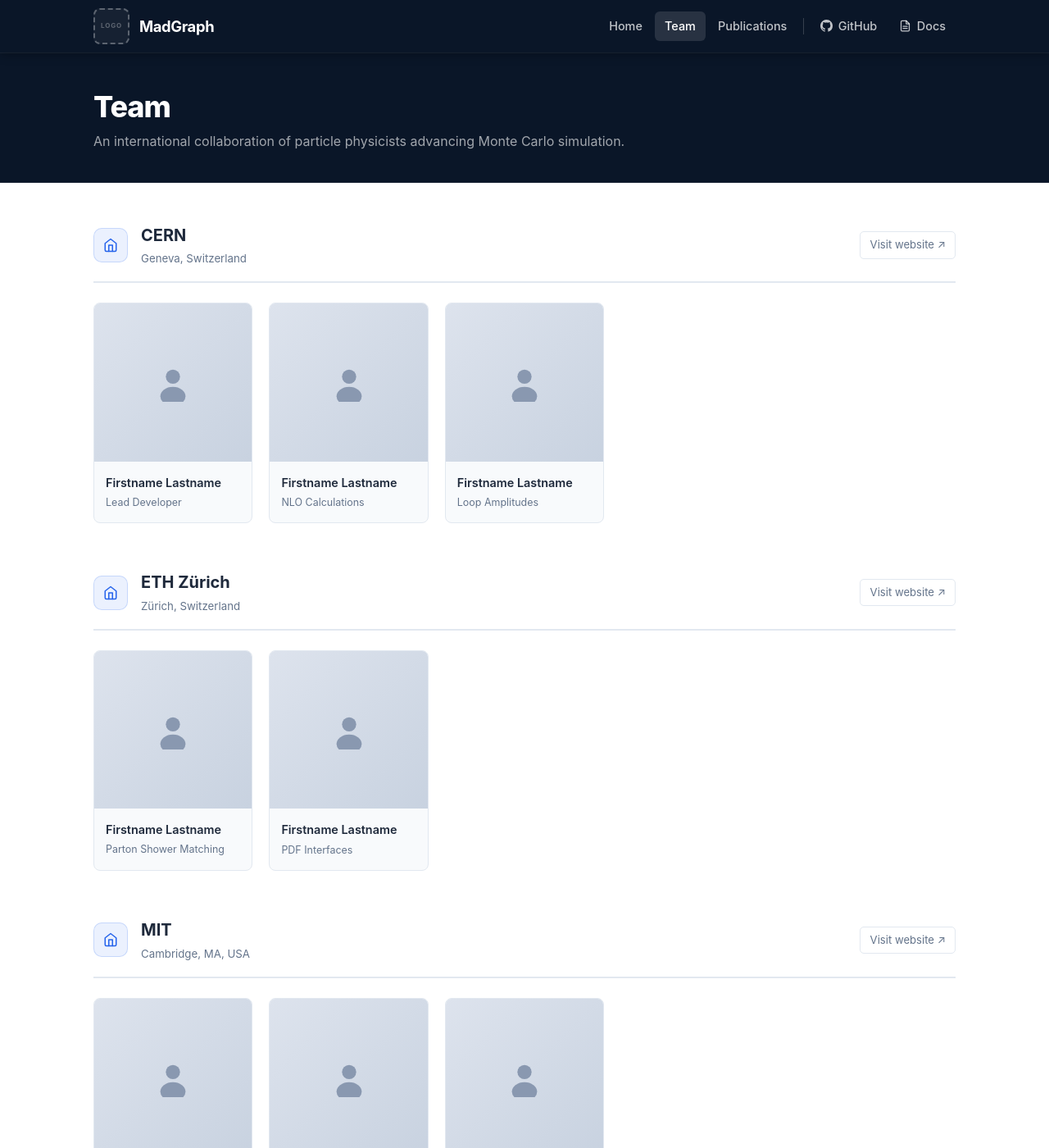
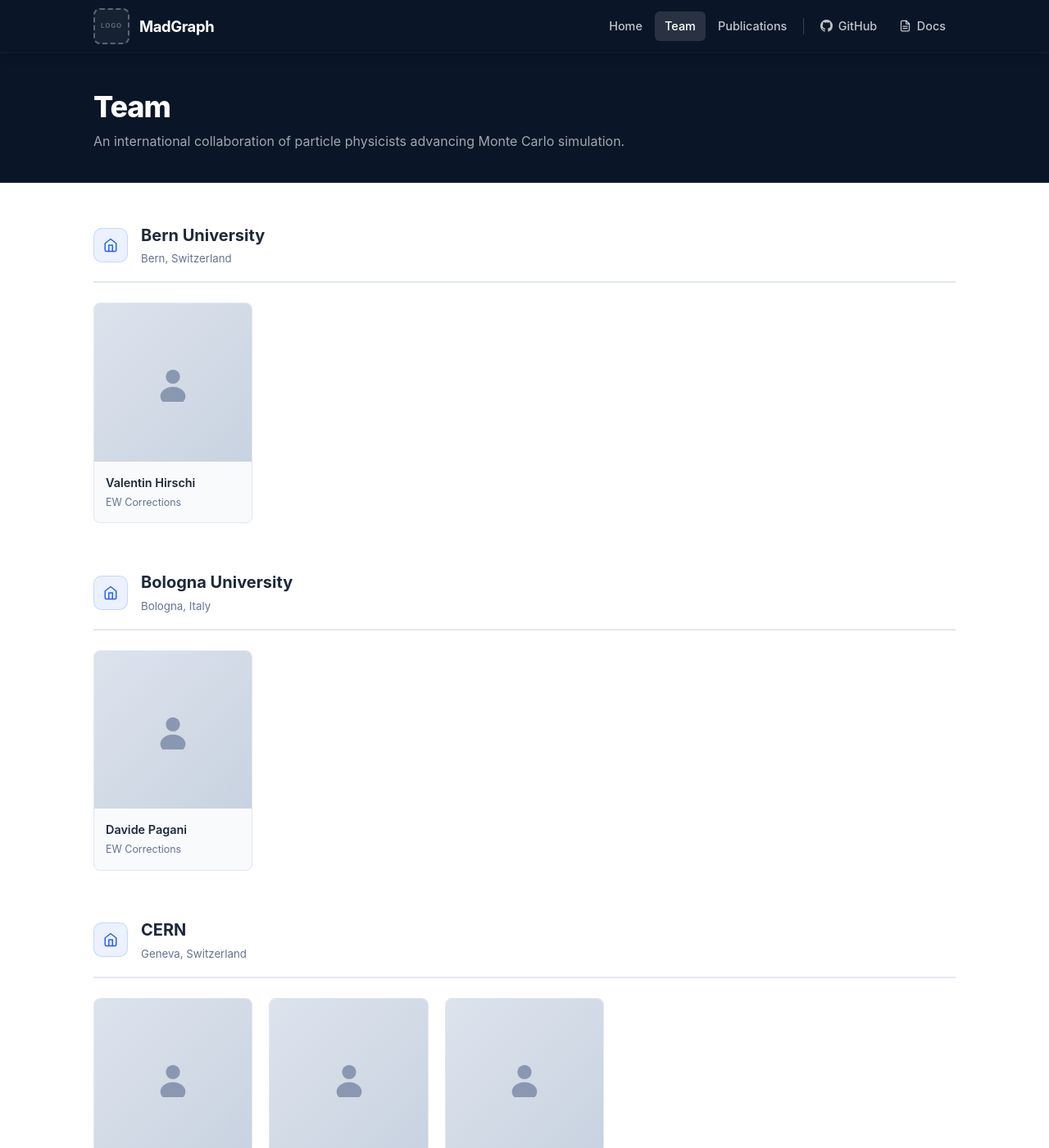
Before and after one commit to MadGraphTeam/madgraphteam.github.io, a Jekyll site: the page built from team.md, in a window 1280 px wide and 1400 px high. Shown: the whole window at 82% size. Built offline with Jekyll 4.4.1, drawn with Linux system fonts in a browser that asks for light colours; some of the changed text lies outside the part shown.

Commit message:
update teams page

```diff
--- a/_data/team.yml
+++ b/_data/team.yml
@@ -1,50 +1,84 @@
 institutions:
+  - name: Bern University
+    location: Bern, Switzerland
+    members:
+      - name: Valentin Hirschi
+        role: EW Corrections
+        url:
+        photo:
+
+  - name: Bologna University
+    location: Bologna, Italy
+    members:
+      - name: Davide Pagani
+        role: EW Corrections
+        url:
+        photo:
+
   - name: CERN
     location: Geneva, Switzerland
-    url: https://home.cern
     members:
-      - name: Firstname Lastname
+      - name: Stefano Frixione
+        role: Loop Amplitudes
+        url:
+        photo:
+      - name: Daniele Massaro
         role: Lead Developer
+        url:
         photo:
-      - name: Firstname Lastname
+      - name: Stefan Roiser
         role: NLO Calculations
-        photo:
-      - name: Firstname Lastname
-        role: Loop Amplitudes
+        url:
         photo:
 
-  - name: ETH Zürich
-    location: Zürich, Switzerland
-    url: https://ethz.ch
+  - name: CP3, UCLouvain
+    location: Louvain-la-Neuve, Belgium
     members:
-      - name: Firstname Lastname
+      - name: Theo Heimel
+        role: PDF Interfaces
+        url:
+        photo:
+      - name: Fabio Maltoni
         role: Parton Shower Matching
+        url:
         photo:
-      - name: Firstname Lastname
+      - name: Olivier Mattelaer
         role: PDF Interfaces
+        url:
         photo:
 
-  - name: MIT
-    location: Cambridge, MA, USA
-    url: https://mit.edu
+  - name: IFJ PAN
+    location: Krakow, Poland
     members:
-      - name: Firstname Lastname
-        role: Phenomenology
-        photo:
-      - name: Firstname Lastname
-        role: BSM Models
-        photo:
-      - name: Firstname Lastname
-        role: Detector Simulation
+      - name: Richard Ruiz
+        role: EW Corrections
+        url:
         photo:
 
-  - name: University of Edinburgh
-    location: Edinburgh, UK
-    url: https://ed.ac.uk
+  - name: LPTHE
+    location: Paris, France
     members:
-      - name: Firstname Lastname
+      - name: Hua-Sheng Shao
         role: EW Corrections
+        url:
         photo:
-      - name: Firstname Lastname
-        role: GPU Acceleration
+
+  - name: Lund University
+    location: Lund, Sweden
+    members:
+      - name: Rikkert Frederix
+        role: EW Corrections
+        url:
         photo:
+
+  - name: Milan University
+    location: Milan, Italy
+    members:
+      - name: Ramon Winterhalder
+        role: Phenomenology
+        url:
+        photo:
+      - name: Marco Zaro
+        role: BSM Models
+        url:
+        photo:
--- a/_sass/main.scss
+++ b/_sass/main.scss
@@ -674,16 +674,24 @@
 }
 
 .member-card {
+  display: block;
   background: $bg-alt;
   border-radius: $radius;
   overflow: hidden;
   border: 1px solid $border;
   transition: box-shadow 0.15s ease, transform 0.15s ease;
+  color: inherit;
+  text-decoration: none;
 
   &:hover {
+    text-decoration: none;
+    color: inherit;
     box-shadow: 0 4px 16px rgba(0,0,0,0.09);
     transform: translateY(-2px);
   }
+
+  // Show pointer only when the card is a link
+  &[href] { cursor: pointer; }
 }
 
 .member-photo-wrap {
--- a/team.md
+++ b/team.md
@@ -4,7 +4,8 @@
 subtitle: An international collaboration of particle physicists advancing Monte Carlo simulation.
 ---
 
-{% for institution in site.data.team.institutions %}
+{% assign sorted_institutions = site.data.team.institutions | sort: 'name' %}
+{% for institution in sorted_institutions %}
 <div class="institution-block">
 
   <div class="institution-header">
@@ -18,16 +19,16 @@
       <div class="institution-name">{{ institution.name }}</div>
       <div class="institution-location">{{ institution.location }}</div>
     </div>
-    {% if institution.url %}
-    <a href="{{ institution.url }}" class="institution-link" target="_blank" rel="noopener noreferrer">
-      Visit website ↗
-    </a>
-    {% endif %}
   </div>
 
   <div class="members-grid">
-    {% for member in institution.members %}
+    {% assign sorted_members = institution.members | sort: 'name' %}
+    {% for member in sorted_members %}
+    {% if member.url %}
+    <a href="{{ member.url }}" class="member-card" target="_blank" rel="noopener noreferrer">
+    {% else %}
     <div class="member-card">
+    {% endif %}
       <div class="member-photo-wrap">
         {% if member.photo %}
         <img src="{{ member.photo | relative_url }}" alt="{{ member.name }}">
@@ -44,7 +45,11 @@
         <div class="member-name">{{ member.name }}</div>
         <div class="member-role">{{ member.role }}</div>
       </div>
+    {% if member.url %}
+    </a>
+    {% else %}
     </div>
+    {% endif %}
     {% endfor %}
   </div>
 
```
